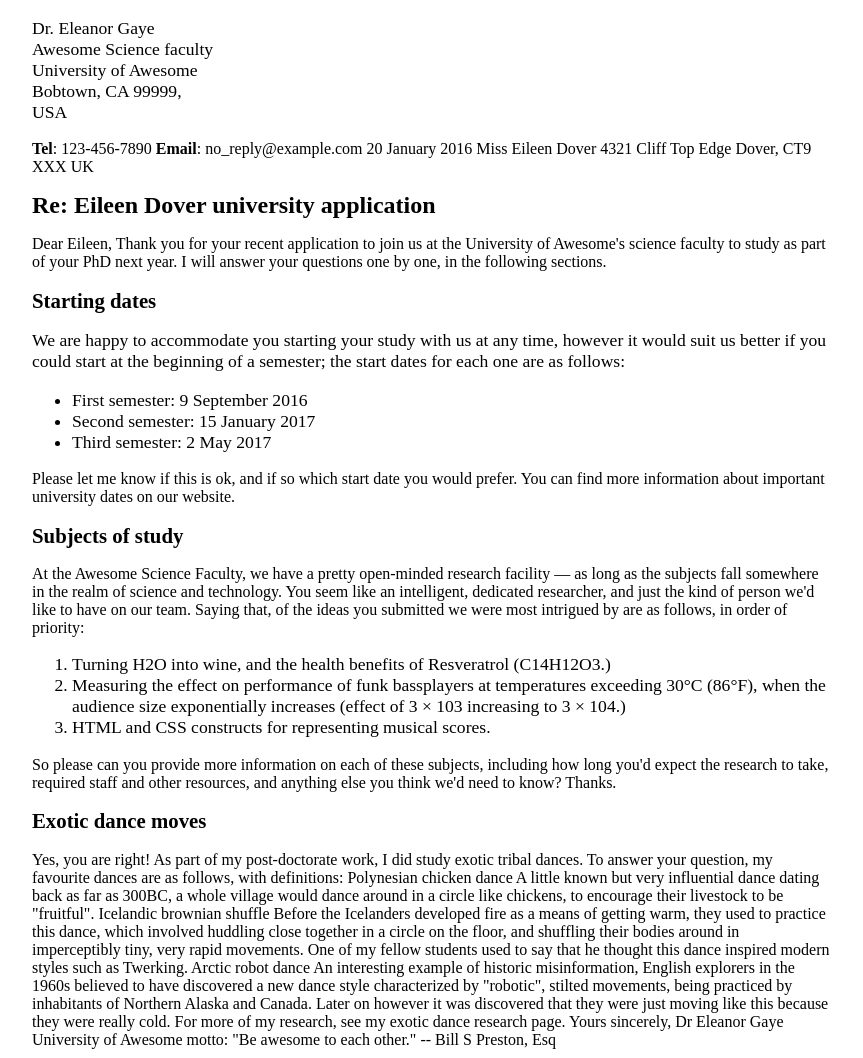
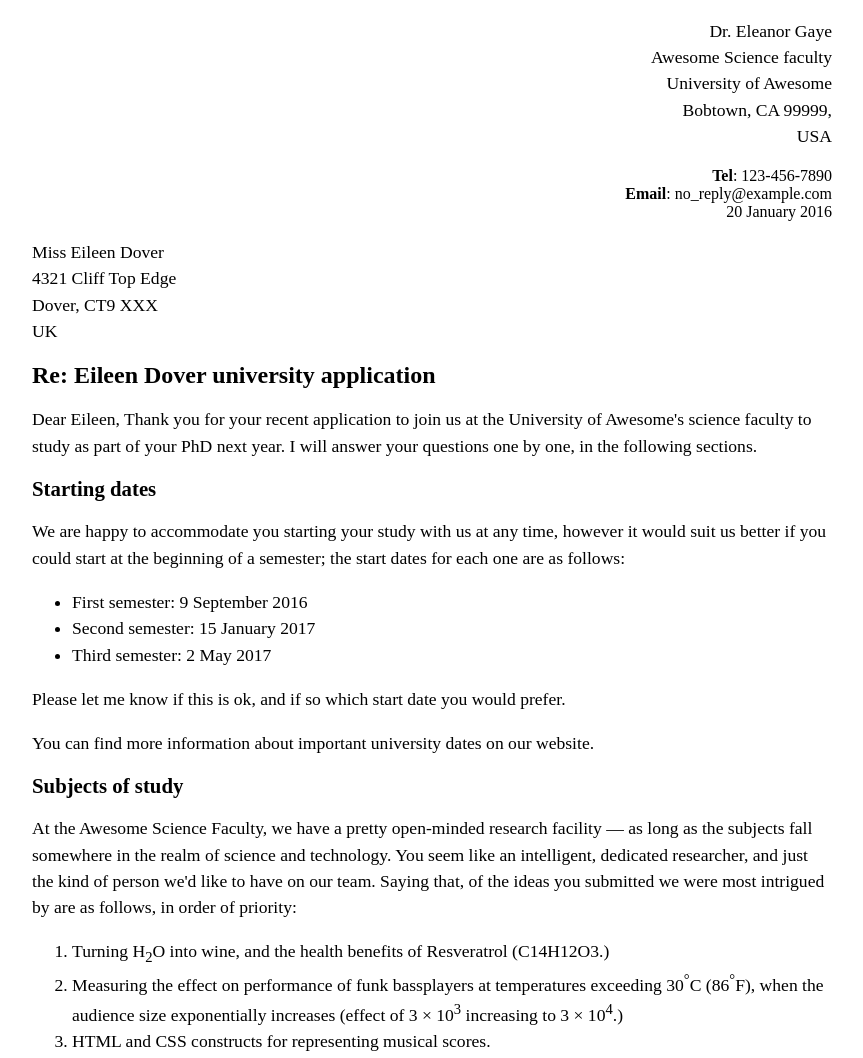
Before and after one commit to cehu/Marking-up-a-letter, a plain HTML site: page index.html in a window 1280 px wide. Shown: the top 1058 px of the page, without its empty margins (208-1071 px from the left). Drawn offline with Linux system fonts and the light colour scheme.

Commit message:
Add files via upload

```diff
--- a/index.html
+++ b/index.html
@@ -3,84 +3,92 @@
 
 <head>
   <meta charset="utf-8">
-  <meta name="author">
+  <meta name="author" content="Andrei Cehan">
   <link rel="stylesheet" href="styles.css">
   <title>Work Application</title>
 </head>
 
 <body>
+  <header class="sender-column">
   <p>
-  Dr. Eleanor Gaye <br>
-  Awesome Science faculty<br>
-  University of Awesome<br>
-  Bobtown, CA 99999,<br>
-  USA<br>
+    Dr. Eleanor Gaye <br>
+    Awesome Science faculty<br>
+    University of Awesome<br>
+    Bobtown, CA 99999,<br>
+    USA<br>
   </p>
-  <strong>Tel</strong>: 123-456-7890
-  <strong>Email</strong>: no_reply@example.com
+  <strong>Tel</strong>: 123-456-7890<br>
+  <strong>Email</strong>: no_reply@example.com<br>
 
-  20 January 2016
-
-  Miss Eileen Dover
-  4321 Cliff Top Edge
-  Dover, CT9 XXX
-  UK
+  <time datetime="2016-02-20">20 January 2016<br></time>
+  </header>
+  <p>Miss Eileen Dover<br>
+    4321 Cliff Top Edge<br>
+    Dover, CT9 XXX<br>
+    UK<br></p>
 
 
   <h1>Re: Eileen Dover university application</h1>
 
-  Dear Eileen,
+  <p>Dear Eileen,
 
-  Thank you for your recent application to join us at the University of Awesome's science faculty to study as part of your PhD next year. I will answer your questions one by one, in the following sections.
+  Thank you for your recent application to join us at the University of Awesome's science faculty to study as part of your PhD next year. I will answer your questions one by one, in the following sections.</p>
 
   <h2>Starting dates</h2>
 
   <p>We are happy to accommodate you starting your study with us at any time, however it would suit us better if you could start at the beginning of a semester; the start dates for each one are as follows:</p>
 
   <ul>
-    <li>First semester: 9 September 2016</li>
-    <li>Second semester: 15 January 2017</li>
-    <li>Third semester: 2 May 2017</li>
+    <li>First semester: <time datetime="2016-9-9">9 September 2016</time></li>
+    <li>Second semester: <time datetime="2017-1-15">15 January 2017</time></li>
+    <li>Third semester: <time datetime="2017-5-2">2 May 2017</li>
   </ul>
 
-  Please let me know if this is ok, and if so which start date you would prefer.
+  <p>Please let me know if this is ok, and if so which start date you would prefer.</p>
 
-  You can find more information about important university dates on our website.
+
+
+  <p>You can find more information about important university dates on our website.</p>
 
 
   <h2>Subjects of study</h2>
 
-  At the Awesome Science Faculty, we have a pretty open-minded research facility — as long as the subjects fall somewhere in the realm of science and technology. You seem like an intelligent, dedicated researcher, and just the kind of person we'd
-  like to have on our team. Saying that, of the ideas you submitted we were most intrigued by are as follows, in order of priority:
+  <p>At the Awesome Science Faculty, we have a pretty open-minded research facility — as long as the subjects fall somewhere in the realm of science and technology. You seem like an intelligent, dedicated researcher, and just the kind of person we'd
+  like to have on our team. Saying that, of the ideas you submitted we were most intrigued by are as follows, in order of priority:</p>
   <ol>
-    <li>Turning H2O into wine, and the health benefits of Resveratrol (C14H12O3.)</li>
-    <li>Measuring the effect on performance of funk bassplayers at temperatures exceeding 30°C (86°F), when the audience size exponentially increases (effect of 3 × 103 increasing to 3 × 104.)</li>
+    <li>Turning H<sub>2</sub>O into wine, and the health benefits of Resveratrol (C14H12O3.)</li>
+    <li>Measuring the effect on performance of funk bassplayers at temperatures exceeding 30<sup>°</sup>C (86<sup>°</sup>F), when the audience size exponentially increases (effect of 3 × 10<sup>3</sup> increasing to 3 × 10<sup>4</sup>.)</li>
     <li>HTML and CSS constructs for representing musical scores.</li>
   </ol>
 
 
-  So please can you provide more information on each of these subjects, including how long you'd expect the research to take, required staff and other resources, and anything else you think we'd need to know? Thanks.
+  <p>So please can you provide more information on each of these subjects, including how long you'd expect the research to take, required staff and other resources, and anything else you think we'd need to know? Thanks.</p>
 
 
   <h2>Exotic dance moves</h2>
 
   Yes, you are right! As part of my post-doctorate work, I did study exotic tribal dances. To answer your question, my favourite dances are as follows, with definitions:
-
-  Polynesian chicken dance
-  A little known but very influential dance dating back as far as 300BC, a whole village would dance around in a circle like chickens, to encourage their livestock to be "fruitful".
-  Icelandic brownian shuffle
-  Before the Icelanders developed fire as a means of getting warm, they used to practice this dance, which involved huddling close together in a circle on the floor, and shuffling their bodies around in imperceptibly tiny, very rapid movements. One
-  of my fellow students used to say that he thought this dance inspired modern styles such as Twerking.
-  Arctic robot dance
-  An interesting example of historic misinformation, English explorers in the 1960s believed to have discovered a new dance style characterized by "robotic", stilted movements, being practiced by inhabitants of Northern Alaska and Canada. Later on
-  however it was discovered that they were just moving like this because they were really cold.
-
+  <dl>
+    <dt>Polynesian chicken dance</dt>
+    <dd>A little known but very influential dance dating back as far as 300BC, a whole village would dance around in a circle like chickens, to encourage their livestock to be <q>"</q>fruitful<q>"</q>.</dd>
+    <dt>Icelandic brownian shuffle</dt>
+    <dd>Before the Icelanders developed fire as a means of getting warm, they used to practice this dance, which involved huddling close together in a circle on the floor, and shuffling their bodies around in imperceptibly tiny, very rapid
+      movements. One
+      of my fellow students used to say that he thought this dance inspired modern styles such as Twerking.</dd>
+    <dt>Arctic robot dance</dt>
+    <dd>An interesting example of historic misinformation, English explorers in the 1960s believed to have discovered a new dance style characterized by "robotic", stilted movements, being practiced by inhabitants of Northern Alaska and Canada.
+      Later on
+      however it was discovered that they were just moving like this because they were really cold.</dd>
+  </dl>
   For more of my research, see my exotic dance research page.
 
   Yours sincerely,
   Dr Eleanor Gaye
 
-  University of Awesome motto: "Be awesome to each other." -- Bill S Preston, Esq
+  <footer>
+    University of Awesome motto: <q cite="Bill S Preston, Esq">"Be awesome to each other."</q> -- Bill S Preston, Esq
+  </footer>
+
 </body>
 
 </html>
--- a/styles.css
+++ b/styles.css
@@ -20,4 +20,5 @@ p,ul,ol,dl,address {
 }
 
 p, li, dd, dt, address {
-  line-
+  line-height: 1.5;
+}
```
